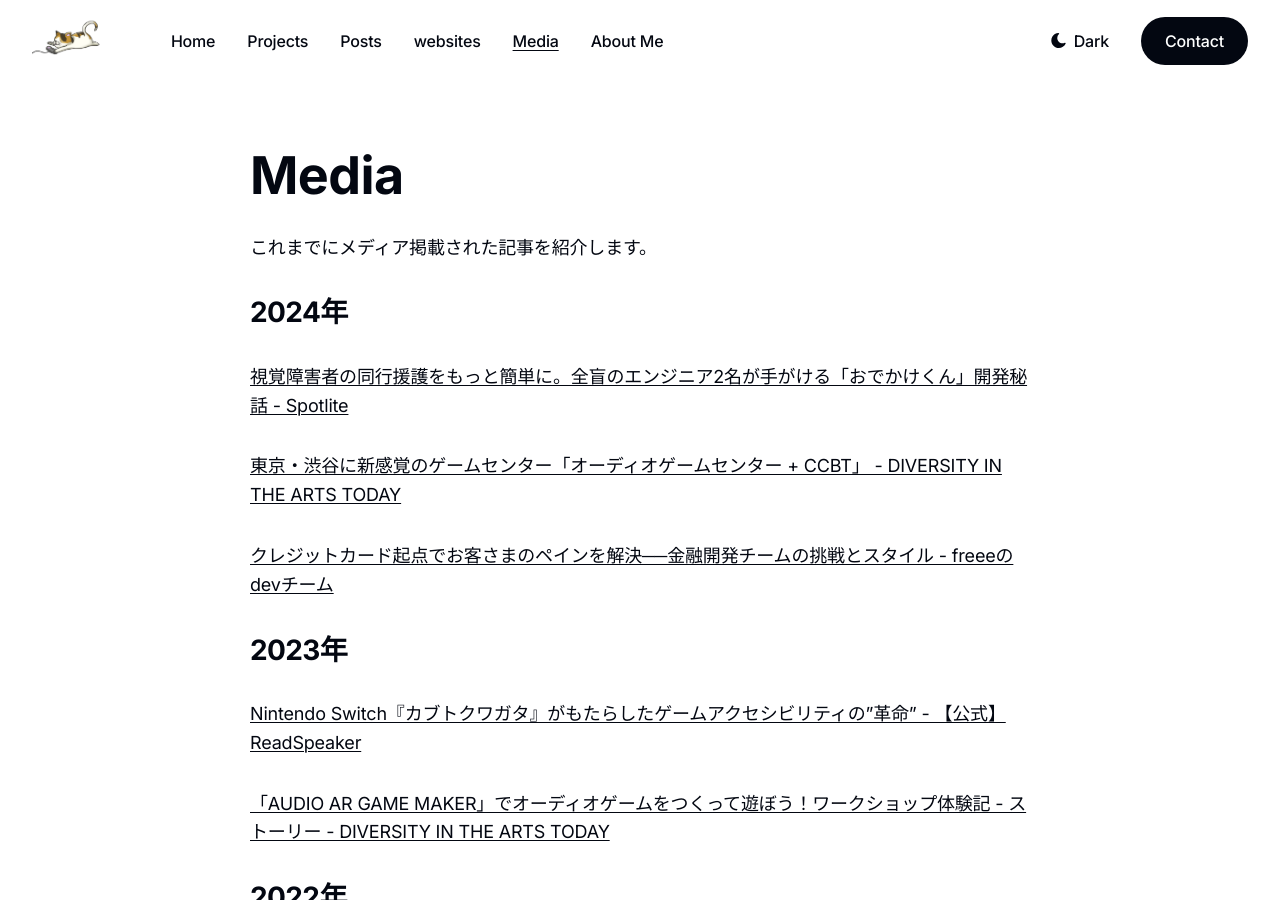
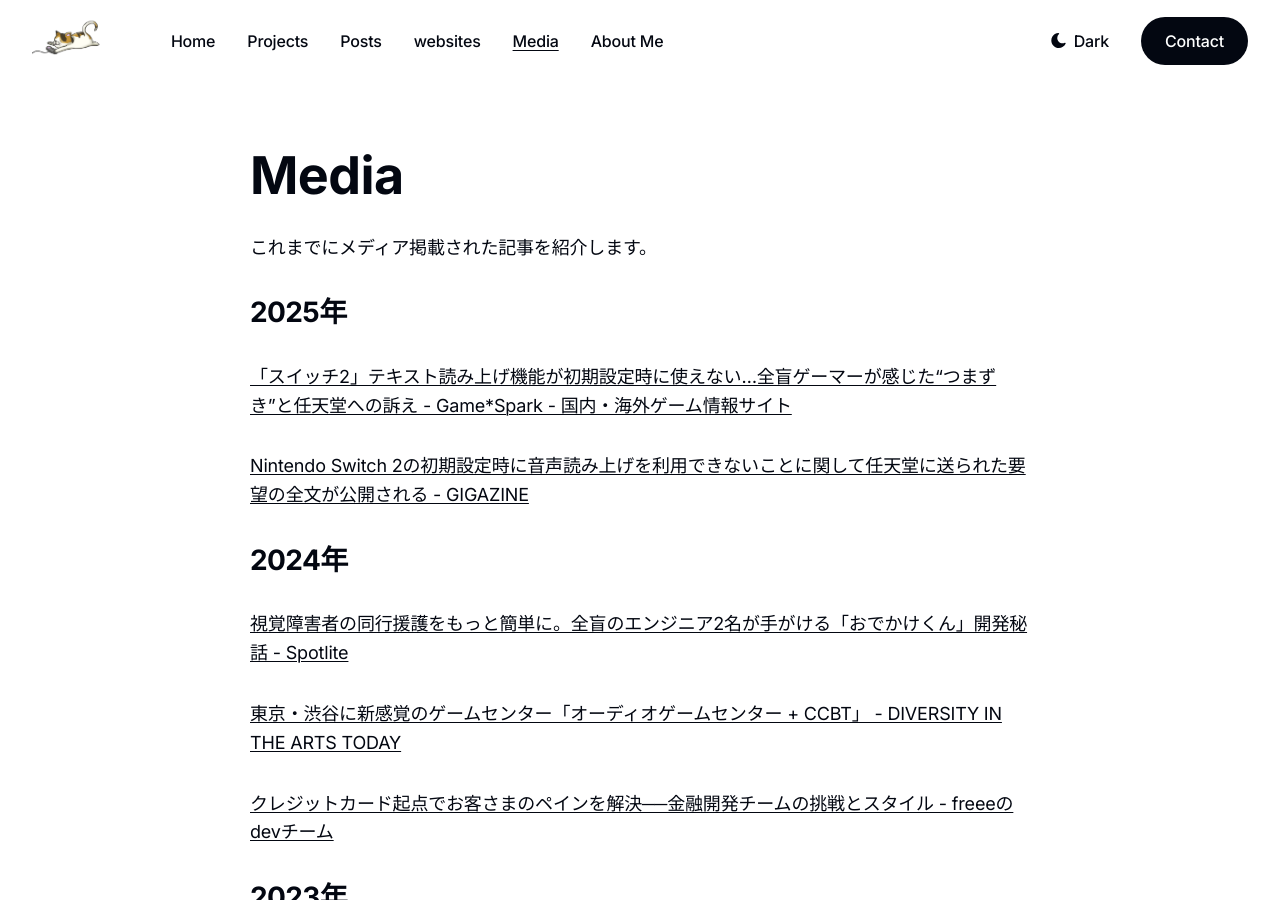
Before and after one commit to yncat/lp, a Jekyll site: the page built from _pages/media.md, in a window 1280 px wide and 900 px high. Built offline with Jekyll 4.4.1, drawn with Linux system fonts in a browser that asks for light colours.

Commit message:
Add some media

```diff
--- a/_pages/media.md
+++ b/_pages/media.md
@@ -4,6 +4,12 @@
 description: これまでにメディア掲載された記事を紹介します。
 permalink: /media/
 ---
+
+## 2025年
+
+[「スイッチ2」テキスト読み上げ機能が初期設定時に使えない…全盲ゲーマーが感じた“つまずき”と任天堂への訴え - Game*Spark - 国内・海外ゲーム情報サイト](https://www.gamespark.jp/article/2025/07/05/154732.html)
+
+[Nintendo Switch 2の初期設定時に音声読み上げを利用できないことに関して任天堂に送られた要望の全文が公開される - GIGAZINE](https://gigazine.net/news/20250704-nintendo-switch-2-accessibility/)
 
 ## 2024年
 
```
